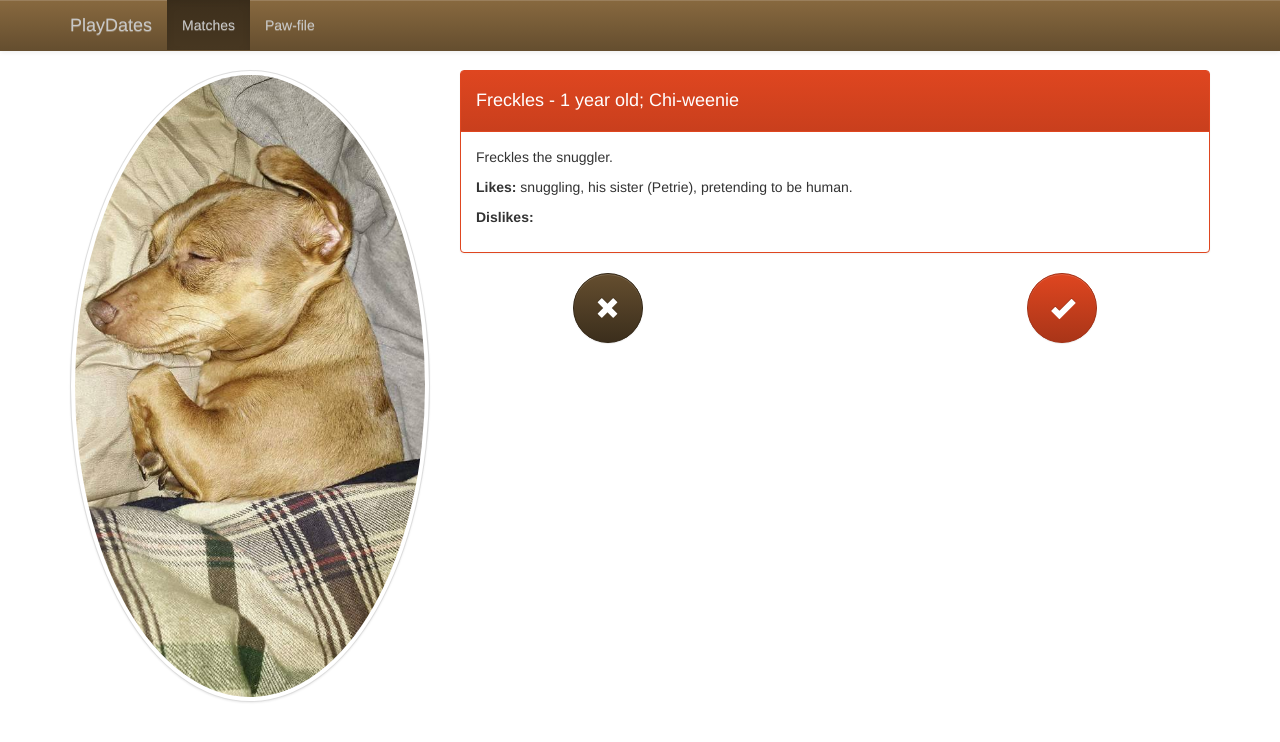
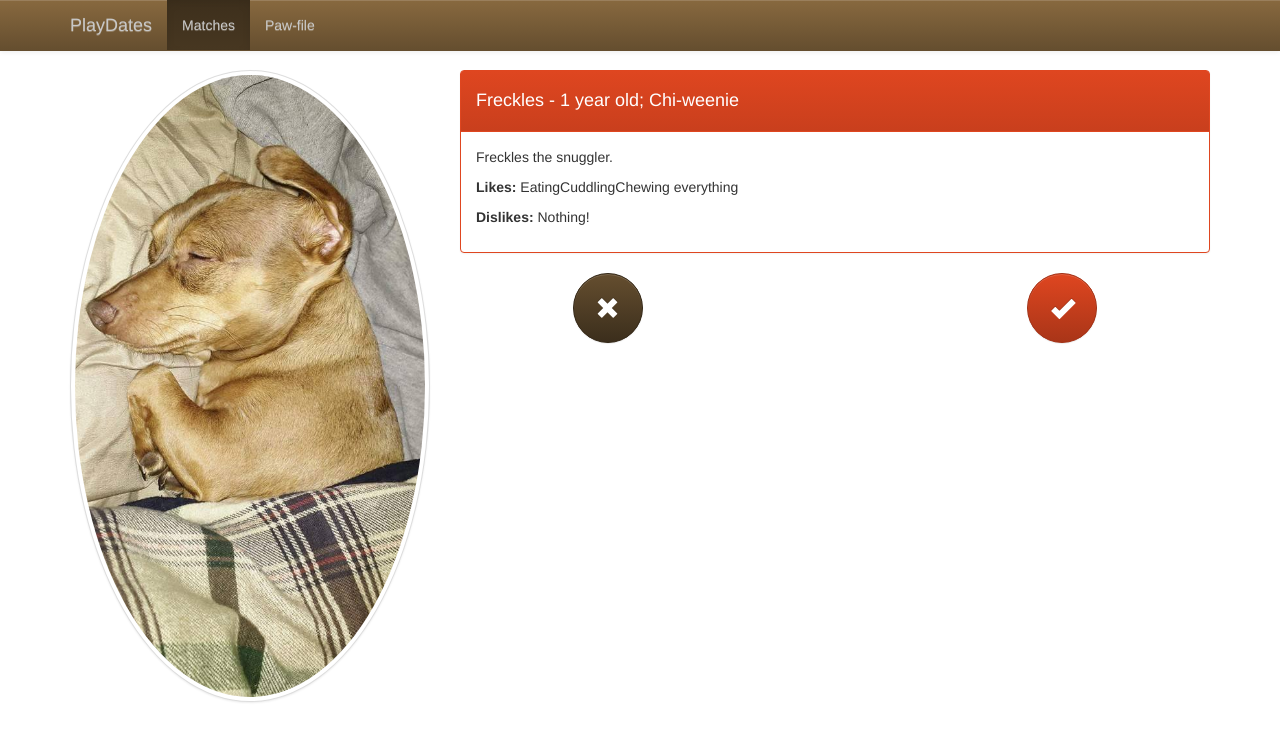
Before and after one commit to corbanmailloux/PlayDates, a Jekyll site: the page built from _dogs/freckles.html, in a window 1280 px wide. Shown: the top 742 px of the page. Built offline with Jekyll 4.4.1, drawn with Linux system fonts in a browser that asks for light colours; nearby versions of some CDN libraries.

Commit message:
Update freckles to support lists

```diff
--- a/_dogs/freckles.html
+++ b/_dogs/freckles.html
@@ -5,8 +5,16 @@
   age: "1 year old"
   breed: "Chi-weenie"
   tagline: "Freckles the snuggler."
-  likes: "snuggling, his sister (Petrie), pretending to be human."
-  dislikes: ""
+  nicknames:
+    - "Freckleman"
+    - "Frecky"
+    - "Frick-frack"
+  likes:
+    - "Eating"
+    - "Cuddling"
+    - "Chewing everything"
+  dislikes:
+    - "Nothing!"
 
 match: false
 next_dog: ""
```
